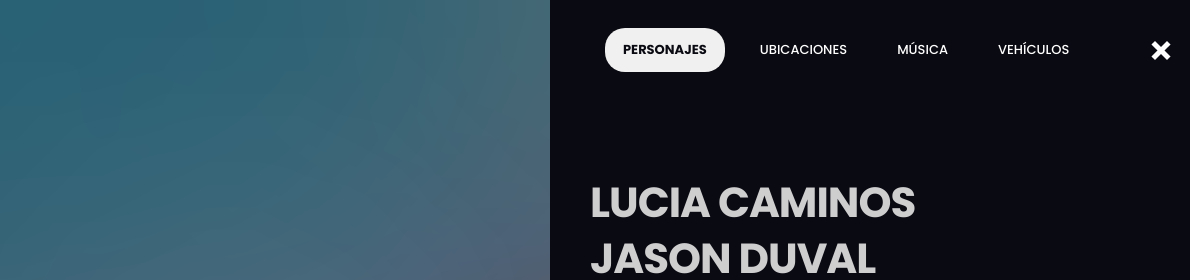
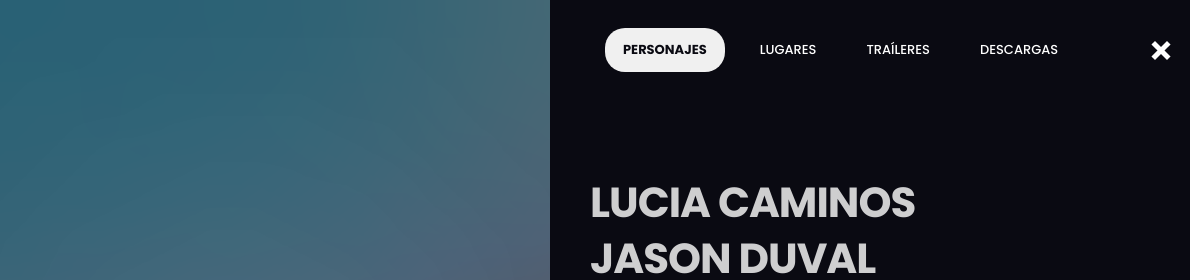
Before and after one commit to ivancidev/gta6-landing-clone, an Astro site: page / in a window 1280 px wide. Both pictures are taken after a click on the element 1209 px from the left and 50 px from the top of the page. Shown: the top 280 px of the page, 90-1280 px from the left. Built offline with nearby package versions, Linux system fonts and the light colour scheme; Astro itself is replaced by a stand-in of ours.

Commit message:
feat: update menu navigation items for better clarity and organization 🎮✨

```diff
--- a/src/components/Menu.astro
+++ b/src/components/Menu.astro
@@ -13,9 +13,9 @@ import '../styles/menu.css';
     <div class="menu-top-navigation">
       <div class="menu-nav-tabs">
         <div class="menu-item active">Personajes</div>
-        <div class="menu-item">Ubicaciones</div>
-        <div class="menu-item">Música</div>
-        <div class="menu-item">Vehículos</div>
+        <div class="menu-item">Lugares</div>
+        <div class="menu-item">Traíleres</div>
+        <div class="menu-item">Descargas</div>
       </div>
       <div class="menu-close-btn">
         <div class="menu-close-line"></div>
```
